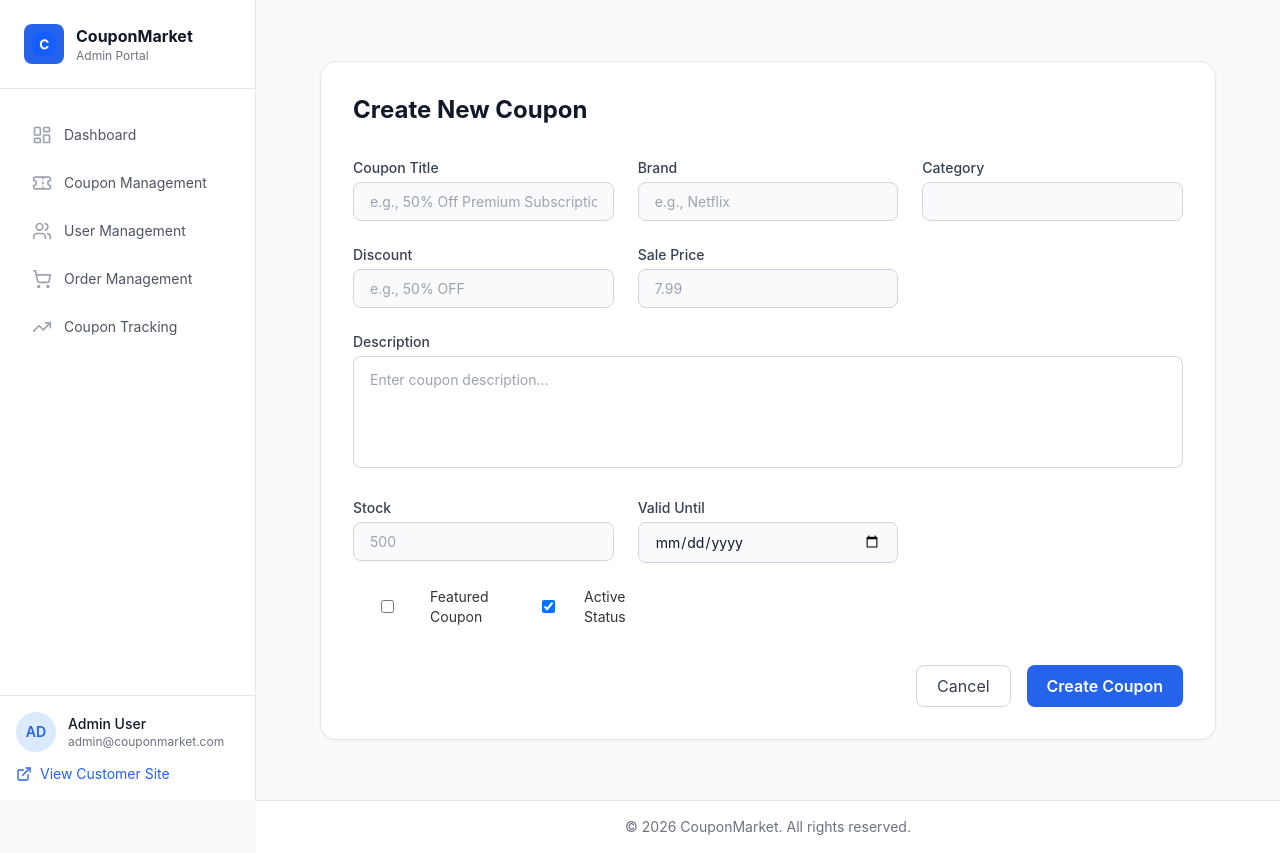
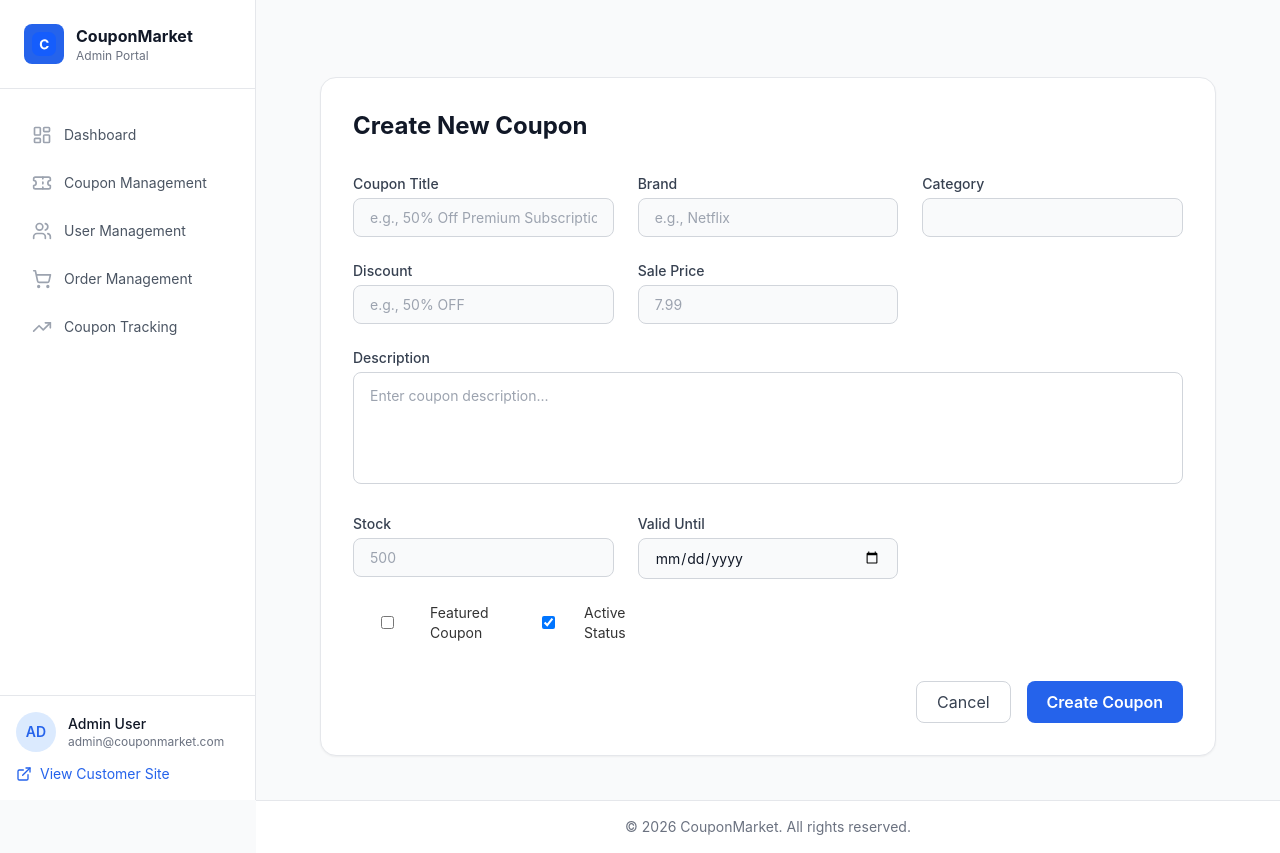
Before and after one commit to Chatboat621/coupon, a React (Vite) app: page /coupons/create in a window 1280 px wide. Built offline with nearby package versions, Linux system fonts and the light colour scheme; no server answers.

Commit message:
card wrapper edit

```diff
--- a/src/pages/CreateCoupon.tsx
+++ b/src/pages/CreateCoupon.tsx
@@ -5,8 +5,9 @@ const CreateCoupon = () => {
   const navigate = useNavigate();
 
   return (
-    <div className="min-h-screen bg-gray-50 flex items-center justify-center px-4">
-      <div className="w-full max-w-4xl bg-white rounded-2xl border border-gray-200 shadow-sm p-8">
+    <div className="h-screen bg-gray-50 flex items-center justify-center px-4 overflow-hidden">
+      <div className="w-full max-w-4xl bg-white rounded-2xl border border-gray-200 shadow-sm p-8 mt-8">
+
         <h2 className="text-2xl font-bold text-gray-900 mb-8">
           Create New Coupon
         </h2>
```
